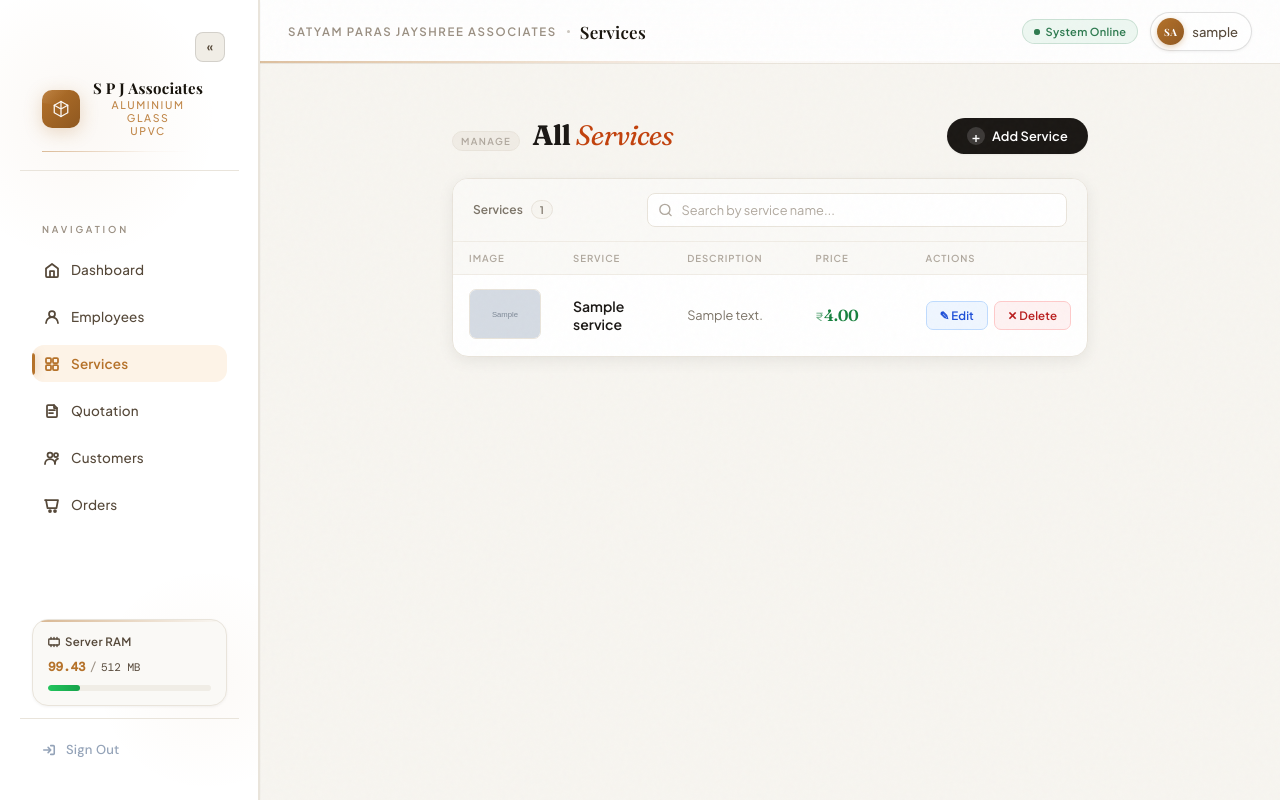
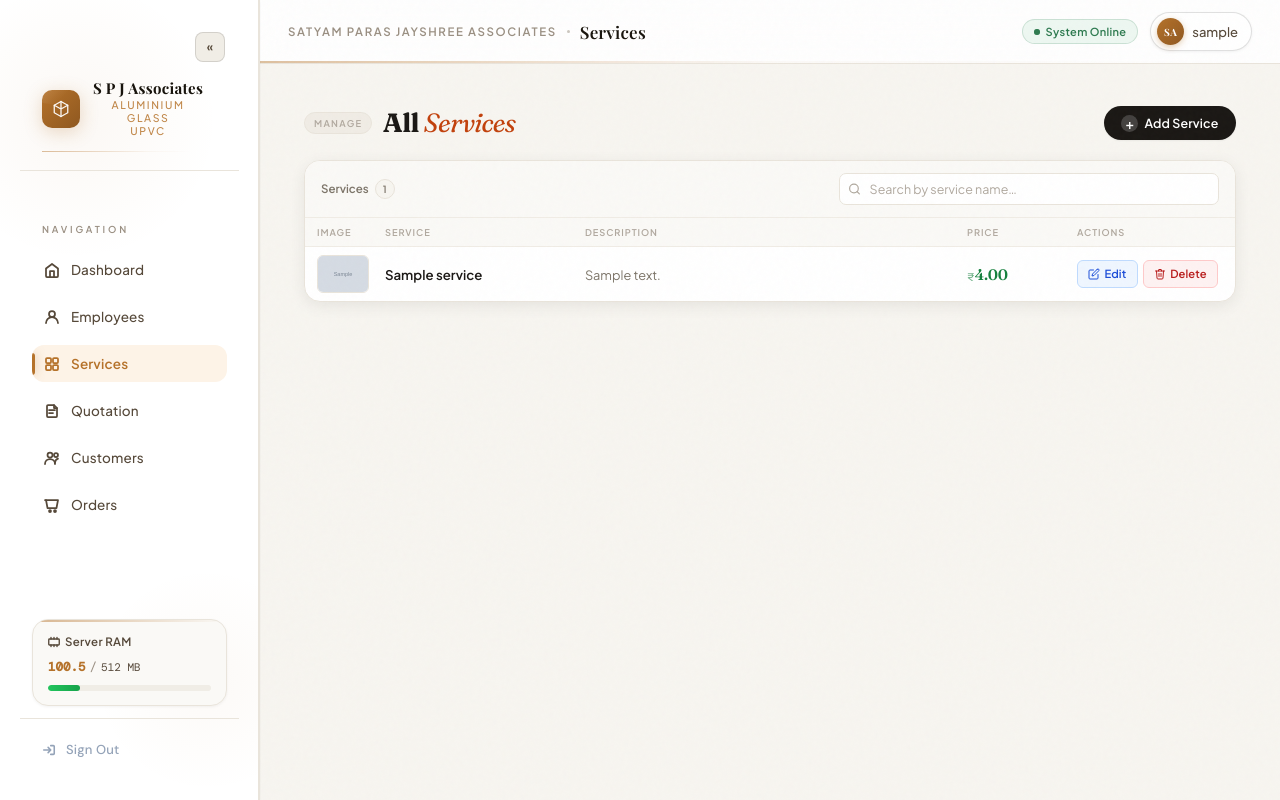
Before and after one commit to jawabike5737-ops/satyamaluminiumhubli, a Django app: page /services/ in a window 1280 px wide. Run offline with Django 5.2, Linux system fonts and the light colour scheme; a user stored in the database is signed in; tables that the repository leaves empty hold one stand-in row (values such as "Sample post"); grey boxes marked "Sample" are stand-in pictures; parts of the project's set-up code (start-up, migrations or seed data) failed here and were passed over; some libraries are stand-ins or nearby versions; some web fonts are replaced.

Commit message:
Fix service images

```diff
--- a/templates/services.html
+++ b/templates/services.html
@@ -15,17 +15,13 @@
         --ink-3:        #7c7468;
         --ink-4:        #b0a89e;
         --accent:       #c2410c;
-        --accent-soft:  #fff4ef;
         --green:        #15803d;
-        --green-soft:   #f0fdf4;
         --blue:         #1d4ed8;
         --blue-soft:    #eff6ff;
         --red:          #b91c1c;
         --red-soft:     #fef2f2;
         --shadow-sm:    0 1px 2px rgba(0,0,0,0.05);
         --shadow-md:    0 4px 16px rgba(0,0,0,0.07);
-        --shadow-lg:    0 8px 32px rgba(0,0,0,0.1);
-        --r:            12px;
         --r-lg:         16px;
     }
 
@@ -49,11 +44,10 @@
         z-index: 9999;
     }
 
-    /* ── WRAPPER — full width with comfortable padding ── */
     .page-wrap {
-        max-width: 1200px;
-        margin: 0 auto;
-        padding: 2rem 2rem 4rem;
+        width: 100%;
+        max-width: none;
+        padding: 1.25rem 1.25rem 3rem;
     }
 
     /* ── HEADER ── */
@@ -61,35 +55,36 @@
         display: flex;
         align-items: center;
         justify-content: space-between;
-        margin-bottom: 1.5rem;
+        margin-bottom: 1.25rem;
         animation: fadeDown 0.45s cubic-bezier(0.22,1,0.36,1) both;
     }
 
     .header-left {
         display: flex;
-        align-items: baseline;
-        gap: 0.75rem;
+        align-items: center;
+        gap: 0.65rem;
     }
 
     .header-eyebrow {
-        font-size: 0.6rem;
+        font-size: 0.58rem;
         font-weight: 700;
         text-transform: uppercase;
         letter-spacing: 0.14em;
         color: var(--ink-4);
-        padding: 3px 8px;
+        padding: 3px 9px;
         background: var(--border-soft);
         border-radius: 100px;
         border: 1px solid var(--border);
+        line-height: 1.6;
     }
 
     .page-header h2 {
         font-family: 'Fraunces', Georgia, serif;
-        font-size: 1.75rem;
+        font-size: 1.65rem;
         font-weight: 700;
         color: var(--ink);
         letter-spacing: -0.025em;
-        line-height: 1.1;
+        line-height: 1.15;
     }
 
     .page-header h2 em {
@@ -101,12 +96,13 @@
     .btn-add {
         display: inline-flex;
         align-items: center;
-        gap: 7px;
-        padding: 0.55rem 1.25rem;
+        gap: 6px;
+        padding: 0 1.1rem;
+        height: 34px;
         background: var(--ink);
         color: #fff;
         font-family: 'Plus Jakarta Sans', sans-serif;
-        font-size: 0.8rem;
+        font-size: 0.78rem;
         font-weight: 600;
         text-decoration: none;
         border-radius: 100px;
@@ -114,26 +110,22 @@
         transition: all 0.2s cubic-bezier(0.34,1.56,0.64,1);
         box-shadow: var(--shadow-sm);
         white-space: nowrap;
+        flex-shrink: 0;
     }
 
-    .btn-add:hover {
-        background: var(--ink-2);
-        transform: translateY(-2px);
-        box-shadow: var(--shadow-md);
-    }
-
+    .btn-add:hover { background: var(--ink-2); transform: translateY(-1px); box-shadow: var(--shadow-md); }
     .btn-add:active { transform: scale(0.97); }
 
-    .btn-add-icon {
-        width: 18px; height: 18px;
-        background: rgba(255,255,255,0.15);
+    .btn-add-plus {
+        width: 17px; height: 17px;
+        background: rgba(255,255,255,0.18);
         border-radius: 50%;
         display: inline-flex;
         align-items: center;
         justify-content: center;
         font-size: 14px;
         line-height: 1;
-        font-style: normal;
+        flex-shrink: 0;
     }
 
     /* ── TABLE CARD ── */
@@ -146,12 +138,12 @@
         animation: fadeUp 0.5s cubic-bezier(0.22,1,0.36,1) 0.1s both;
     }
 
-    /* ── TOOLBAR: count + search in one row ── */
+    /* ── TOOLBAR ── */
     .table-toolbar {
         display: flex;
         align-items: center;
-        gap: 1rem;
-        padding: 0.875rem 1.25rem;
+        gap: 0.75rem;
+        padding: 0.75rem 1rem;
         border-bottom: 1px solid var(--border-soft);
         background: var(--surface-2);
     }
@@ -159,78 +151,86 @@
     .table-meta {
         display: flex;
         align-items: center;
-        gap: 8px;
+        gap: 6px;
         flex-shrink: 0;
     }
 
     .table-meta-label {
-        font-size: 0.75rem;
+        font-size: 0.72rem;
         font-weight: 600;
         color: var(--ink-3);
-        white-space: nowrap;
     }
 
     .count-badge {
-        font-size: 0.65rem;
+        font-size: 0.62rem;
         font-weight: 700;
         color: var(--ink-3);
         background: var(--bg);
         border: 1px solid var(--border);
-        padding: 2px 8px;
+        padding: 1px 7px;
         border-radius: 100px;
         letter-spacing: 0.04em;
-        white-space: nowrap;
+        line-height: 1.7;
     }
 
     /* ── SEARCH ── */
     .search-wrap {
+        position: relative;
         flex: 1;
-        position: relative;
-        max-width: 420px;
+        max-width: 380px;
         margin-left: auto;
     }
 
-    .search-wrap svg {
+    .search-icon {
         position: absolute;
-        left: 11px;
+        left: 9px;
         top: 50%;
         transform: translateY(-50%);
-        width: 15px;
-        height: 15px;
+        width: 13px;
+        height: 13px;
         color: var(--ink-4);
         pointer-events: none;
-        flex-shrink: 0;
+        display: block;
     }
 
     #serviceSearch {
         width: 100%;
-        padding: 0.5rem 0.75rem 0.5rem 2.1rem;
+        height: 32px;
+        padding: 0 0.7rem 0 1.85rem;
         border: 1.5px solid var(--border);
-        border-radius: 8px;
+        border-radius: 7px;
         background: var(--surface);
         font-family: 'Plus Jakarta Sans', sans-serif;
-        font-size: 0.8rem;
+        font-size: 0.78rem;
         color: var(--ink);
         outline: none;
         transition: border-color 0.15s, box-shadow 0.15s;
+        display: block;
     }
 
     #serviceSearch::placeholder { color: var(--ink-4); }
-
-    #serviceSearch:focus {
-        border-color: var(--ink-3);
-        box-shadow: 0 0 0 3px rgba(26,23,20,0.07);
-    }
+    #serviceSearch:focus { border-color: var(--ink-3); box-shadow: 0 0 0 3px rgba(26,23,20,0.07); }
 
     /* ── TABLE ── */
+    .table-scroll { overflow-x: auto; width: 100%; -webkit-overflow-scrolling: touch; }
+
     table {
         width: 100%;
         border-collapse: collapse;
+        table-layout: fixed;
+        min-width: 680px;
     }
 
+    /* Column widths — fixed px so nothing gets squeezed */
+    col.c-img   { width: 68px;  }
+    col.c-name  { width: 200px; }
+    col.c-desc  { width: auto;  }   /* takes remaining space, desc truncates */
+    col.c-price { width: 110px; }
+    col.c-act   { width: 170px; }
+
     thead th {
-        padding: 0.65rem 1rem;
-        font-size: 0.6rem;
+        padding: 0.5rem 0.75rem;
+        font-size: 0.58rem;
         font-weight: 700;
         text-transform: uppercase;
         letter-spacing: 0.1em;
@@ -238,24 +238,20 @@
         background: var(--surface-2);
         border-bottom: 1px solid var(--border-soft);
         text-align: left;
+        white-space: nowrap;
     }
 
     tbody tr {
         transition: background 0.14s, opacity 0.3s ease, transform 0.3s ease;
         opacity: 0;
-        transform: translateY(6px);
+        transform: translateY(5px);
     }
-
-    tbody tr.visible {
-        opacity: 1;
-        transform: translateY(0);
-    }
-
+    tbody tr.visible { opacity: 1; transform: translateY(0); }
     tbody tr:hover { background: #faf7f3; }
 
     tbody td {
-        padding: 0.85rem 1rem;
-        font-size: 0.85rem;
+        padding: 0.6rem 0.75rem;
+        font-size: 0.82rem;
         color: var(--ink-2);
         border-bottom: 1px solid var(--border-soft);
         vertical-align: middle;
@@ -263,54 +259,103 @@
 
     tbody tr:last-child td { border-bottom: none; }
 
-    .td-name {
+    /* IMAGE cell */
+    .cell-img {
+        padding: 0.5rem 0.75rem !important;
+    }
+
+    .cell-img img {
+        width: 52px;
+        height: 38px;
+        object-fit: cover;
+        border-radius: 6px;
+        border: 1px solid var(--border);
+        display: block;
+    }
+
+    .img-placeholder {
+        width: 52px;
+        height: 38px;
+        background: var(--surface-2);
+        border-radius: 6px;
+        border: 1px dashed var(--border);
+        display: flex;
+        align-items: center;
+        justify-content: center;
+        color: var(--ink-4);
+        font-size: 9px;
+        font-weight: 500;
+        letter-spacing: 0.03em;
+    }
+
+    /* NAME cell */
+    .cell-name {
         font-weight: 600;
         color: var(--ink);
-        font-size: 0.875rem;
+        font-size: 0.83rem;
+        word-break: break-word;
     }
 
-    .td-price {
+    /* DESC td — overflow must be on the td in fixed-layout tables */
+    td.td-desc-cell {
+        overflow: hidden;
+        max-width: 0;
+    }
+
+    /* DESC cell */
+    .cell-desc {
+        overflow: hidden;
+        text-overflow: ellipsis;
+        white-space: nowrap;
+        color: var(--ink-3);
+        font-size: 0.8rem;
+    }
+
+    /* PRICE cell */
+    .cell-price {
+        white-space: nowrap;
+    }
+
+    .price-val {
+        display: inline-flex;
+        align-items: baseline;
+        gap: 1px;
         font-family: 'Fraunces', Georgia, serif;
-        font-size: 1rem;
+        font-size: 0.95rem;
         font-weight: 600;
         color: var(--green);
         letter-spacing: -0.02em;
-        white-space: nowrap;
     }
 
-    .td-price .currency {
-        font-size: 0.7rem;
+    .price-val .cur {
+        font-size: 0.65rem;
         font-family: 'Plus Jakarta Sans', sans-serif;
         font-weight: 500;
         opacity: 0.6;
-        margin-right: 1px;
+        align-self: flex-end;
+        margin-bottom: 1px;
     }
 
-    .td-desc {
-        color: var(--ink-3);
-        font-size: 0.8rem;
-        line-height: 1.45;
-        display: -webkit-box;
-        -webkit-line-clamp: 2;
-        -webkit-box-orient: vertical;
-        overflow: hidden;
-    }
+    /* ACTIONS cell */
+    .cell-actions { white-space: nowrap; padding: 0.6rem 0.75rem !important; }
 
-    /* ── ACTIONS ── */
-    .td-actions {
+    .action-group {
         display: flex;
         align-items: center;
-        gap: 6px;
+        gap: 5px;
+        flex-wrap: nowrap;
     }
 
     .action-btn {
         display: inline-flex;
         align-items: center;
+        justify-content: center;
         gap: 4px;
-        padding: 0.35rem 0.8rem;
-        border-radius: 7px;
+        padding: 0 0.65rem;
+        height: 28px;
+        border-radius: 6px;
         font-family: 'Plus Jakarta Sans', sans-serif;
-        font-size: 0.72rem;
+        font-size: 0.7rem;
         font-weight: 600;
         text-decoration: none;
         border: 1.5px solid transparent;
@@ -319,6 +364,14 @@
         letter-spacing: 0.01em;
         background: none;
         white-space: nowrap;
+        line-height: 1;
+    }
+
+    .action-btn svg {
+        width: 12px;
+        height: 12px;
+        flex-shrink: 0;
+        display: block;
     }
 
     .btn-edit {
@@ -450,7 +475,7 @@
             <h2>All <em>Services</em></h2>
         </div>
         <a href="{% url 'add_service' %}" class="btn-add">
-            <i class="btn-add-icon">+</i>
+            <span class="btn-add-plus" aria-hidden="true">+</span>
             Add Service
         </a>
     </div>
@@ -458,34 +483,44 @@
     <!-- Table Card -->
     <div class="table-card">
 
-        <!-- Toolbar: meta + search in one line -->
+        <!-- Toolbar -->
         <div class="table-toolbar">
             <div class="table-meta">
                 <span class="table-meta-label">Services</span>
                 <span class="count-badge" id="serviceCount">—</span>
             </div>
             <div class="search-wrap">
-                <svg xmlns="http://www.w3.org/2000/svg" viewBox="0 0 24 24" fill="none" stroke="currentColor" stroke-width="2.2" stroke-linecap="round" stroke-linejoin="round">
+                <svg class="search-icon" xmlns="http://www.w3.org/2000/svg" viewBox="0 0 24 24" fill="none" stroke="currentColor" stroke-width="2.2" stroke-linecap="round" stroke-linejoin="round" aria-hidden="true">
                     <circle cx="11" cy="11" r="8"/><line x1="21" y1="21" x2="16.65" y2="16.65"/>
                 </svg>
-                <input type="text" id="serviceSearch" placeholder="Search by service name...">
+                <input type="text" id="serviceSearch" placeholder="Search by service name…" autocomplete="off">
             </div>
         </div>
 
+        <!-- Table -->
+        <div class="table-scroll">
             <table>
+                <colgroup>
+                    <col class="c-img">
+                    <col class="c-name">
+                    <col class="c-desc">
+                    <col class="c-price">
+                    <col class="c-act">
+                </colgroup>
                 <thead>
                     <tr>
-                    <th style="width:88px">Image</th>
-                    <th style="width:18%">Service</th>
+                        <th>Image</th>
+                        <th>Service</th>
                         <th>Description</th>
-                    <th style="width:110px">Price</th>
-                    <th style="width:150px">Actions</th>
+                        <th>Price</th>
+                        <th>Actions</th>
                     </tr>
                 </thead>
                 <tbody id="serviceTableBody"></tbody>
             </table>
+        </div>
 
-        <!-- Pagination Bar -->
+        <!-- Pagination -->
         <div class="pagination-bar" id="paginationContainer" style="display:none;"></div>
 
     </div>
@@ -494,48 +529,48 @@
 <script>
 let currentPage = 1;
 
+const ICON_EDIT = `<svg viewBox="0 0 24 24" fill="none" stroke="currentColor" stroke-width="2" stroke-linecap="round" stroke-linejoin="round" aria-hidden="true"><path d="M11 4H4a2 2 0 0 0-2 2v14a2 2 0 0 0 2 2h14a2 2 0 0 0 2-2v-7"/><path d="M18.5 2.5a2.121 2.121 0 0 1 3 3L12 15l-4 1 1-4 9.5-9.5z"/></svg>`;
+const ICON_DEL  = `<svg viewBox="0 0 24 24" fill="none" stroke="currentColor" stroke-width="2" stroke-linecap="round" stroke-linejoin="round" aria-hidden="true"><polyline points="3 6 5 6 21 6"/><path d="M19 6l-1 14a2 2 0 0 1-2 2H8a2 2 0 0 1-2-2L5 6"/><path d="M10 11v6"/><path d="M14 11v6"/><path d="M9 6V4a1 1 0 0 1 1-1h4a1 1 0 0 1 1 1v2"/></svg>`;
+
 function renderRowsWithAnimation(html) {
     const tbody = document.getElementById('serviceTableBody');
     tbody.innerHTML = html;
     tbody.querySelectorAll('tr').forEach((row, i) => {
-        setTimeout(() => row.classList.add('visible'), 40 + i * 30);
+        setTimeout(() => row.classList.add('visible'), 40 + i * 25);
     });
 }
 
 function loadServices(page = 1) {
     const search = document.getElementById('serviceSearch').value || '';
-
     fetch(`/api/services/?page=${page}&search=${encodeURIComponent(search)}`)
         .then(r => r.json())
         .then(data => {
             currentPage = data.current_page;
-            document.getElementById('serviceCount').innerText = data.total_count;
+            document.getElementById('serviceCount').textContent = data.total_count;
 
             let html = '';
             if (!data.results.length) {
-                html = `<tr class="visible"><td colspan="5"><div class="empty-state"><span class="empty-icon">📦</span><p>No services found.</p></div></td></tr>`;
+                html = `<tr class="visible"><td colspan="5"><div class="empty-state"><span>📦</span><p>No services found.</p></div></td></tr>`;
             } else {
                 data.results.forEach(s => {
                     const imgHtml = s.image
-                        ? `<img src="${s.image}" style="width:72px;height:50px;object-fit:cover;border-radius:7px;border:1px solid var(--border);">`
-                        : `<div style="width:72px;height:50px;background:#f7f7f7;border-radius:7px;border:1px dashed var(--border);display:flex;align-items:center;justify-content:center;color:var(--ink-4);font-size:11px;">No img</div>`;
+                        ? `<img src="${s.image}" alt="${esc(s.service_name)}" loading="lazy">`
+                        : `<div class="img-placeholder">No img</div>`;
 
-                    html += `
-                    <tr>
-                        <td style="width:88px">${imgHtml}</td>
-                        <td class="td-name">${escapeHtml(s.service_name)}</td>
-                        <td><div class="td-desc">${escapeHtml(s.description)}</div></td>
-                        <td class="td-price"><span class="currency">₹</span>${s.rate}</td>
-                        <td>
-                            <div class="td-actions">
-                                <a href="/edit-service/${s.id}/" class="action-btn btn-edit">✎ Edit</a>
-                                <button class="action-btn btn-delete" onclick="if(confirm('Delete this service?')) deleteService(${s.id})">✕ Delete</button>
+                    html += `<tr>
+                        <td class="cell-img">${imgHtml}</td>
+                        <td class="cell-name">${esc(s.service_name)}</td>
+                        <td class="td-desc-cell" title="${esc(s.description)}"><span class="cell-desc">${esc(s.description)}</span></td>
+                        <td class="cell-price"><span class="price-val"><span class="cur">₹</span>${esc(String(s.rate))}</span></td>
+                        <td class="cell-actions">
+                            <div class="action-group">
+                                <a href="/edit-service/${s.id}/" class="action-btn btn-edit">${ICON_EDIT} Edit</a>
+                                <button class="action-btn btn-delete" onclick="if(confirm('Delete this service?')) deleteService(${s.id})">${ICON_DEL} Delete</button>
                             </div>
                         </td>
                     </tr>`;
                 });
             }
-
             renderRowsWithAnimation(html);
             renderPagination(data);
         })
@@ -546,44 +581,34 @@ function deleteService(id) {
     fetch(`/delete-service/${id}/`, {
         method: 'POST',
         headers: { 'X-CSRFToken': getCookie('csrftoken'), 'X-Requested-With': 'XMLHttpRequest' }
-    })
-    .then(r => r.json())
-    .then(res => { if (res.status === 'success') loadServices(currentPage); });
+    }).then(r => r.json()).then(res => { if (res.status === 'success') loadServices(currentPage); });
 }
 
 function renderPagination(data) {
-    const container = document.getElementById('paginationContainer');
-    if (data.total_pages <= 1) { container.style.display = 'none'; return; }
-
-    container.style.display = 'flex';
-
-    const totalCount = data.total_count || 0;
+    const c = document.getElementById('paginationContainer');
+    if (data.total_pages <= 1) { c.style.display = 'none'; return; }
+    c.style.display = 'flex';
     const pageSize = 25;
     const start = (data.current_page - 1) * pageSize + 1;
-    const end   = Math.min(data.current_page * pageSize, totalCount);
-
-    container.innerHTML = `
-        <span class="pagination-info">Showing ${start}–${end} of ${totalCount}</span>
+    const end   = Math.min(data.current_page * pageSize, data.total_count || 0);
+    c.innerHTML = `
+        <span class="pagination-info">Showing ${start}–${end} of ${data.total_count}</span>
         <div class="pagination-controls">
-            <button class="pg-btn" onclick="loadServices(${data.current_page - 1})" ${!data.has_previous ? 'disabled' : ''}>
-                ← Previous
-            </button>
+            <button class="pg-btn" onclick="loadServices(${data.current_page - 1})" ${!data.has_previous ? 'disabled' : ''}>← Prev</button>
             <span class="pg-label">Page ${data.current_page} / ${data.total_pages}</span>
-            <button class="pg-btn" onclick="loadServices(${data.current_page + 1})" ${!data.has_next ? 'disabled' : ''}>
-                Next →
-            </button>
+            <button class="pg-btn" onclick="loadServices(${data.current_page + 1})" ${!data.has_next ? 'disabled' : ''}>Next →</button>
         </div>`;
 }
 
-window.escapeHtml = function(str) {
-    if (!str) return '';
+function esc(str) {
+    if (str == null) return '';
     return String(str).replace(/[&"'<>]/g, s => ({'&':'&amp;','"':'&quot;',"'":'&#39;','<':'&lt;','>':'&gt;'})[s]);
-};
+}
 
-window.getCookie = function(name) {
+function getCookie(name) {
     const v = document.cookie.match('(^|;)\\s*' + name + '\\s*=\\s*([^;]+)');
     return v ? v.pop() : '';
-};
+}
 
 let typingTimer;
 document.addEventListener('DOMContentLoaded', function () {
```
Also changed, not shown: other parts of templates/services.html (+31 -60 lines). Lines whose indentation alone changed are shown as unchanged.
